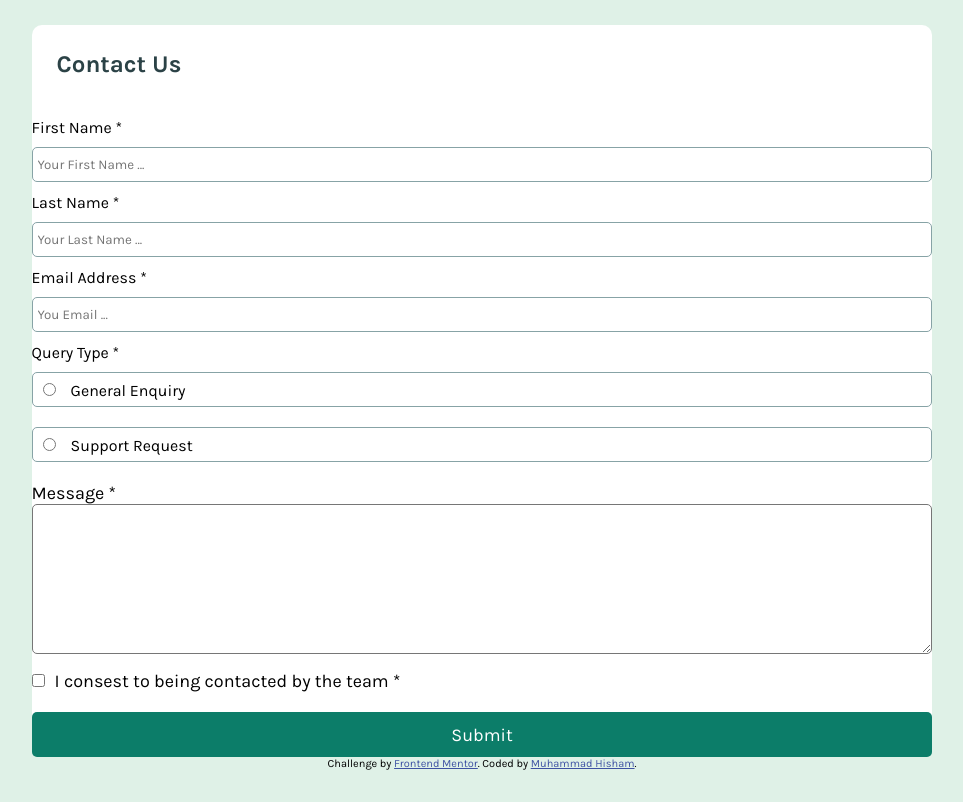
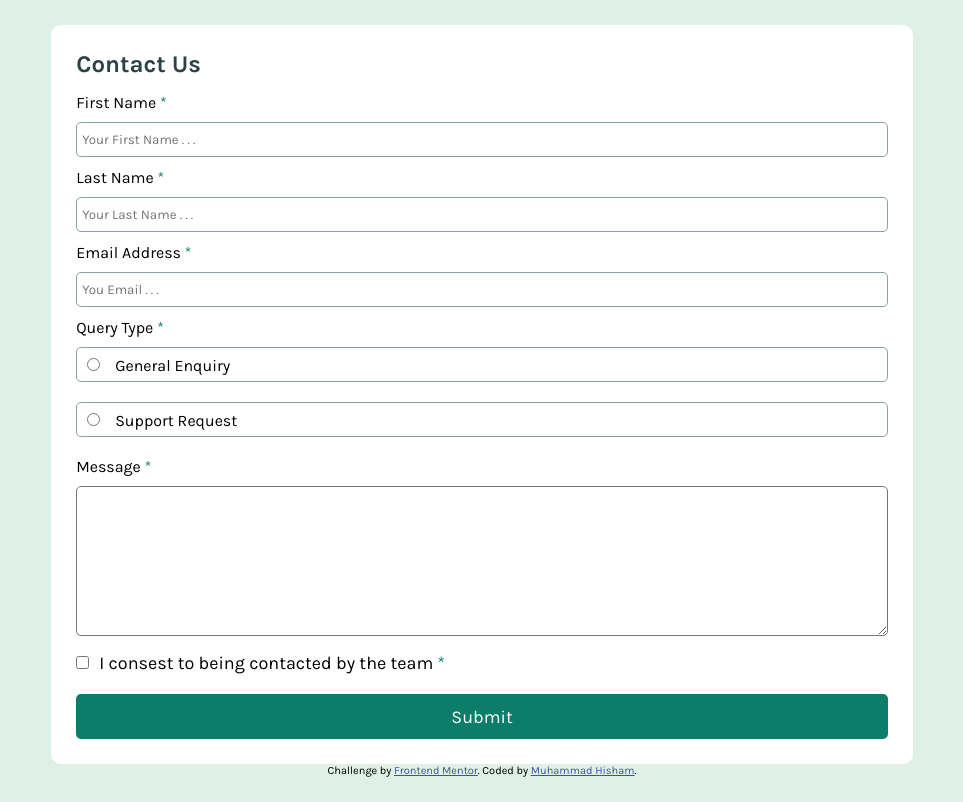
Before and after one commit to mohamedhesham221/contact-form-main2024, a plain HTML site: page index.html in a window 1280 px wide. Shown: the whole page, without its empty margins (158-1121 px from the left). Drawn offline with Linux system fonts and the light colour scheme.

Commit message:
fix document

```diff
--- a/index.html
+++ b/index.html
@@ -16,36 +16,36 @@
   <main>
     <section>
       <h1>Contact Us</h1>
-    </section>
       <form action="" method="post">
         <fieldset>
-        <label for="first-name">First Name *
-          <input type="text" id="first-name" placeholder="Your First Name ..." required>
+          <label for="first-name">First Name <span>*</span>
+            <input type="text" id="first-name" name="first-name" placeholder="Your First Name . . ." required>
           </label>
-        <label for="last-name">Last Name *
-          <input type="text" id="last-name" placeholder="Your Last Name ..." required>
+          <label for="last-name">Last Name <span>*</span>
+            <input type="text" id="last-name" name="last-name" placeholder="Your Last Name . . ." required>
           </label>
-        <label for="email-address">Email Address *
-          <input type="email" id="email-address" placeholder="You Email ..." required>
+          <label for="email-address">Email Address <span>*</span>
+            <input type="email" id="email-address" placeholder="You Email . . ." required>
           </label>
         </fieldset>
         <fieldset>
-        <legend>Query Type *</legend>
+          <legend>Query Type <span>*</span></legend>
           <label for="general">
-          <input type="radio" name="queries" id="general">General Enquiry</label>
+            <input type="radio" name="queries" id="general" value="general">General Enquiry</label>
           <label for="support">
-          <input type="radio" name="queries" id="support">Support Request</label>
+            <input type="radio" name="queries" id="support" value="support">Support Request</label>
         </fieldset>
         <fieldset>
-        <label>Message *
+          <legend>Message <span>*</span></legend>
           <textarea cols="60" rows="20"></textarea>
-        </label>
           <label for="contacted">
-          <input type="checkbox" id="contacted" required>I consest to being contacted by the team *
+            <input type="checkbox" id="contacted" name="contacted" required>I consest to being contacted by the team
+            <span>*</span>
           </label>
         </fieldset>
         <input type="submit" value="Submit">
       </form>
+    </section>
   </main>
   <!-- Please enter a valid email address
 
```
Lines whose indentation alone changed are shown as unchanged.
